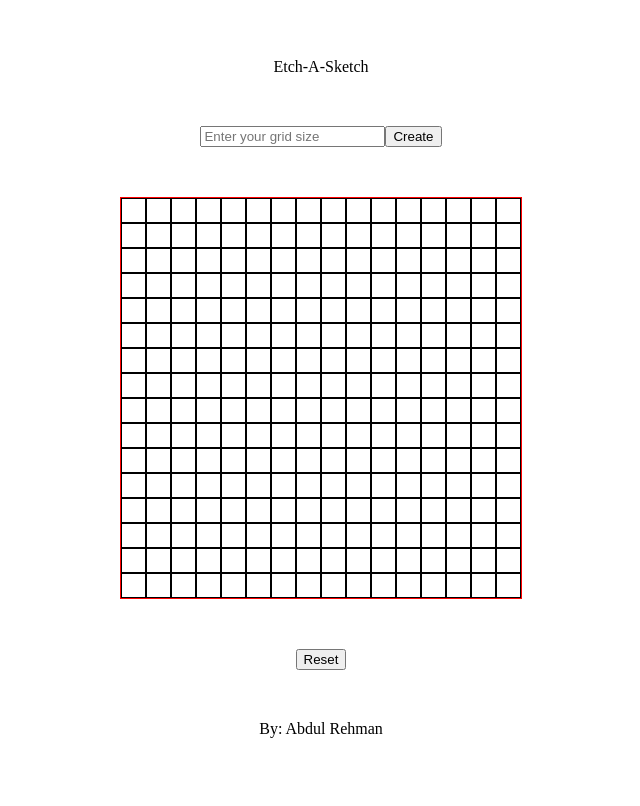
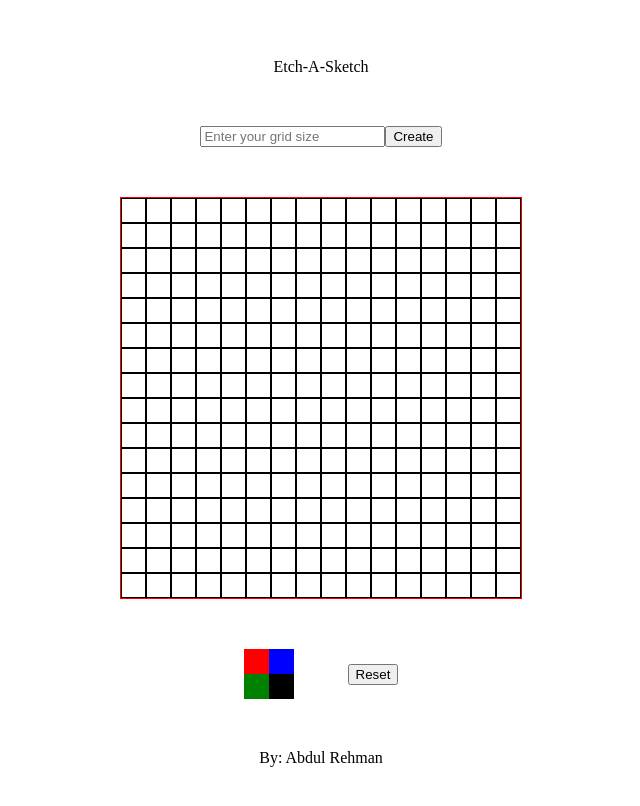
Before and after one commit to X2Abdul/Project-Etch-A-Sketch, a plain HTML site: page index.html in a window 1280 px wide. Shown: the whole page, without its empty margins (319-959 px from the left). Drawn offline with Linux system fonts and the light colour scheme.

Commit message:
added a color pallet - complete

```diff
--- a/app.js
+++ b/app.js
@@ -1,6 +1,8 @@
 //createing grid
 const grid = document.querySelector("main");
 const gridInput = document.querySelector('.createGridBtn');
+
+let globalColor = 'red';
 
 for(let i = 0; i < 256; i++){
     const gridBox = document.createElement('div');
@@ -11,10 +13,10 @@ for(let i = 0; i < 256; i++){
     grid.appendChild(gridBox);
 
     gridBox.addEventListener('mouseenter', () => {
-        gridBox.style.backgroundColor = 'aqua';
+        gridBox.style.backgroundColor = globalColor;
     });
     gridBox.addEventListener('mouseleave', () => {
-        gridBox.style.backgroundColor = 'aqua';
+        gridBox.style.backgroundColor = globalColor;
     });
 }
 
@@ -40,11 +42,11 @@ gridInput.addEventListener('click', function() {
           grid.appendChild(gridBox);
 
           gridBox.addEventListener('mouseenter', () => {
-            gridBox.style.backgroundColor = 'aqua';
+            gridBox.style.backgroundColor = globalColor;
           });
 
           gridBox.addEventListener('mouseleave', () => {
-            gridBox.style.backgroundColor = 'aqua';
+            gridBox.style.backgroundColor = globalColor;
           });
         }
       }
@@ -61,3 +63,14 @@ button.addEventListener('click', function() {
         box.style.backgroundColor = 'white';
     });
 });
+
+//setting colors to color divs
+
+const colorBoxes = document.querySelectorAll('.color');
+colorBoxes.forEach(color => {
+    color.style.backgroundColor = color.id;
+
+    color.addEventListener('click', function(){
+        globalColor = color.id;
+    });
+});
--- a/index.html
+++ b/index.html
@@ -22,6 +22,12 @@
         </main>
 
         <section class="helper">
+            <div class="colorSelections">
+                <div id = "red" class="color"></div>
+                <div id = "blue" class="color"></div>
+                <div id = "green" class="color"></div>
+                <div id = "black" class="color"></div>
+            </div>
             <button class="resetBtn">Reset</button>
         </section>
 
--- a/style.css
+++ b/style.css
@@ -22,3 +22,15 @@ main{
     width: 23px;
     height: 23px;
 }
+
+.color{
+    height: 25px;
+    width: 25px;
+}
+
+.colorSelections{
+    width: 54px;
+    display: flex;
+    flex-wrap: wrap;
+    margin-right: 50px;
+}
```
